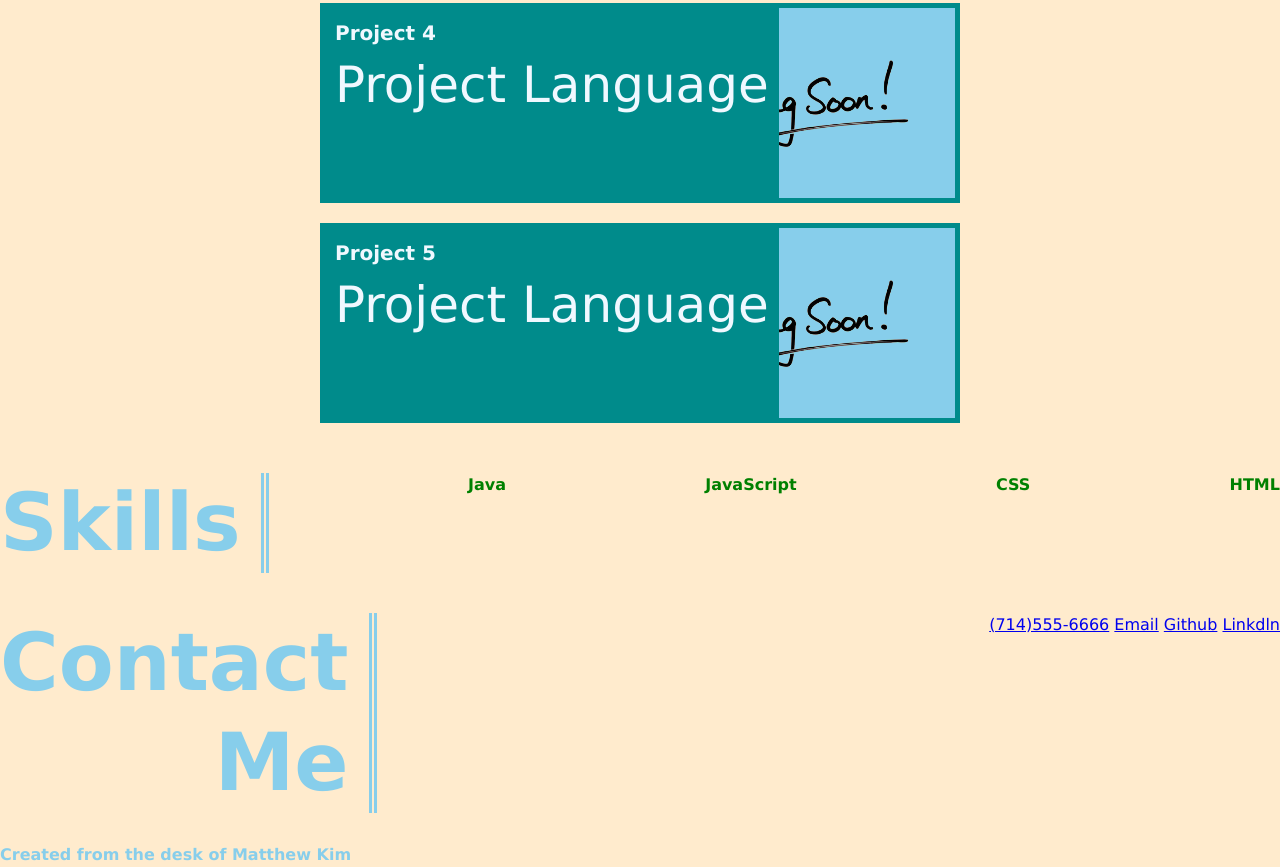
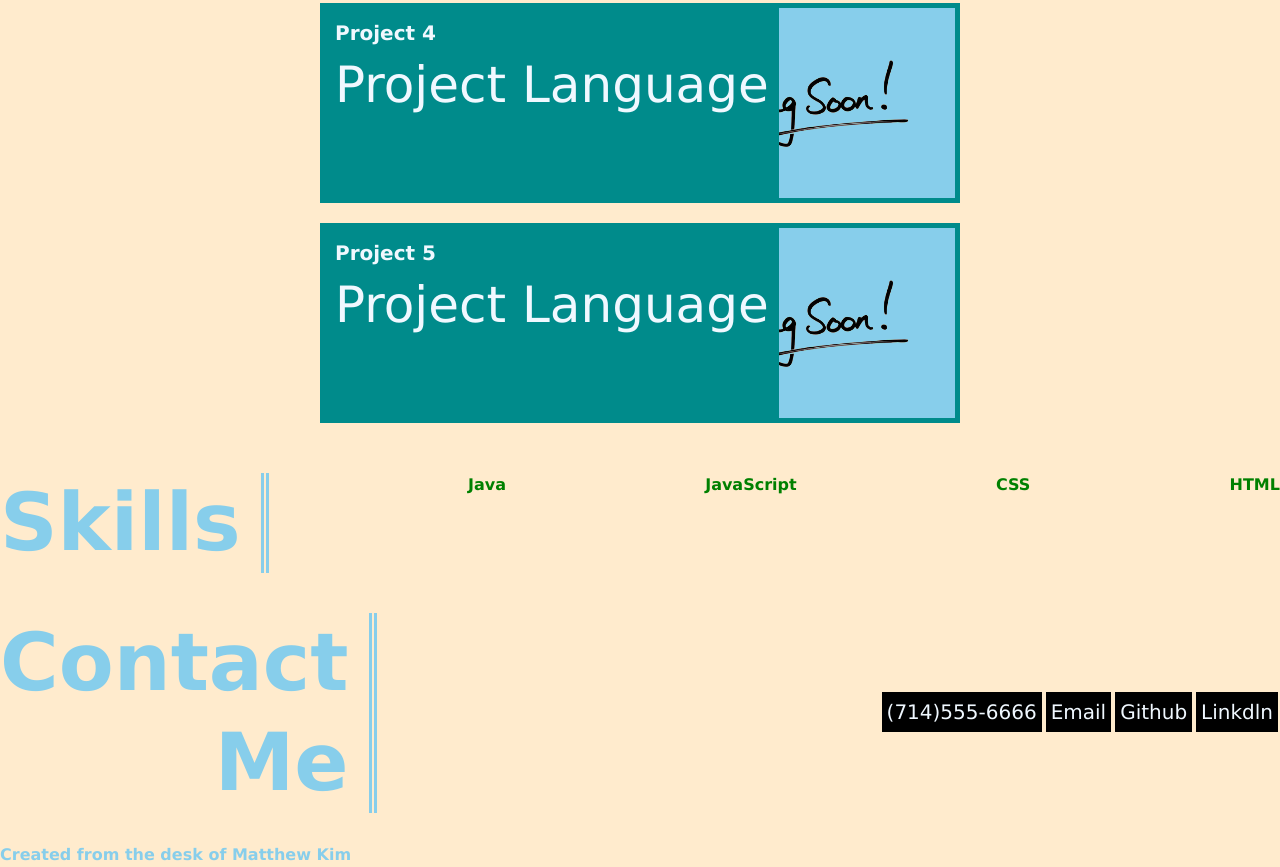
Before and after one commit to hynookim98/Professional-Portfolio, a plain HTML site: page index.html in a window 1280 px wide. Shown: the part 1256-2123 px from the top of the page. Drawn offline with Linux system fonts and the light colour scheme.

Commit message:
added some animation for mouse hover / adding styling to contact bar

```diff
--- a/assets/style.css
+++ b/assets/style.css
@@ -126,6 +126,34 @@ nav a {
     color:green;
 }
 
+.contact contactBar {
+    display: flex;
+    /* flex-wrap:wrap; */
+    /* justify-content: space-around; */
+    align-items:center;
+    /* height: 100%; */
+}
+
+.contact contactBar a {
+    color: var(--navbar);
+    padding: 5px;
+    text-decoration: none;
+    font-size: 20px;
+    /* font-style: normal; */
+    background-color: black;
+    /* background-repeat: no-repeat; */
+    /* background-size: 100% 0.2em; */
+    /* background-position: bottom; */
+    transition: all 0.25s ease-in;
+    margin: 0 2px 1px;
+    /* display:inline-block; */
+}
+
+.contact contactBar a:hover {
+    background-size:100% 88%;
+    color:var(--textback);
+}
+
 /* Portfolio Project Images - add screenshot of projects when finished */
 .coming-soon {
     background-image: url("./images/coming-soon.jpg");
```
